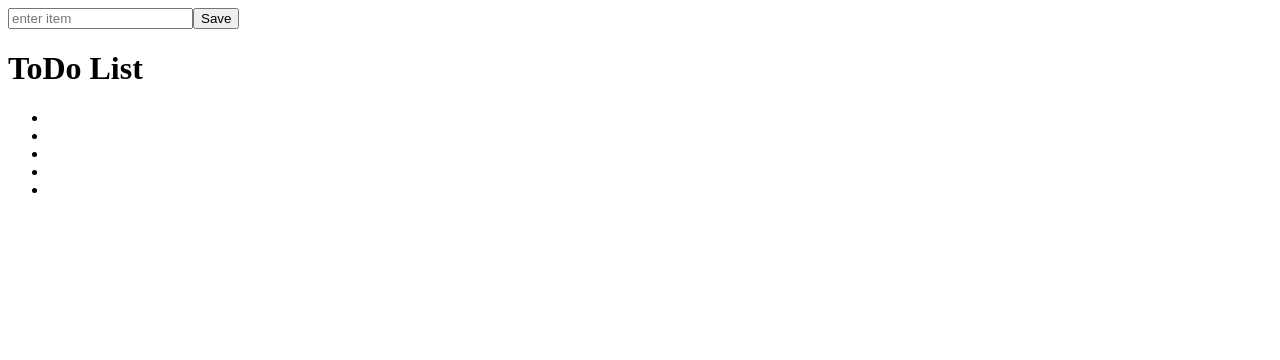
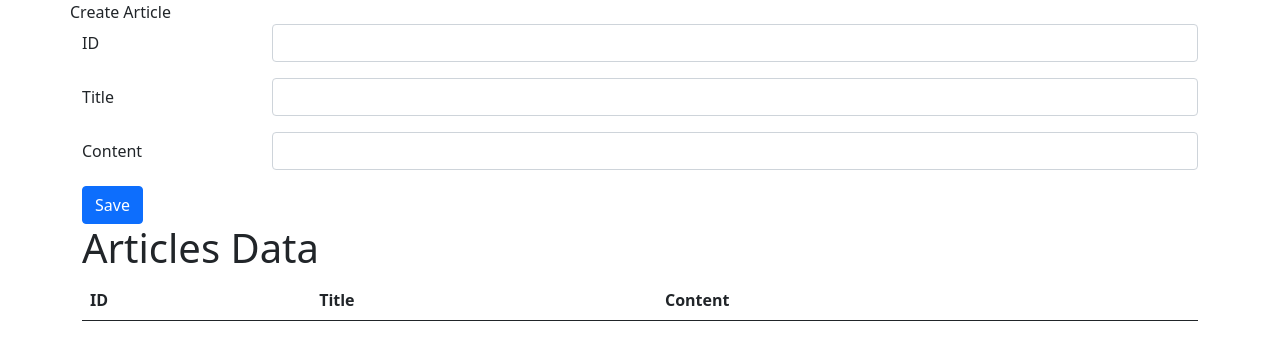
Before and after one commit to Mahi500/Full_Stack_Developer_Training, a React (Create React App) app in the folder first-react-app/: page / in a window 1280 px wide. Shown: the top 360 px of the page. Built offline with nearby package versions, Linux system fonts and the light colour scheme.

Commit message:
articles

```diff
--- a/first-react-app/public/index.html
+++ b/first-react-app/public/index.html
@@ -5,8 +5,9 @@
     <link rel="icon" href="%PUBLIC_URL%/favicon.ico" />
     <meta name="viewport" content="width=device-width, initial-scale=1" />
     <meta name="theme-color" content="#000000" />
-
-
+    <link href="https://cdn.jsdelivr.net/npm/bootstrap@5.0.2/dist/css/bootstrap.min.css" rel="stylesheet" integrity="sha384-EVSTQN3/azprG1Anm3QDgpJLIm9Nao0Yz1ztcQTwFspd3yD65VohhpuuCOmLASjC" crossorigin="anonymous">
+    <script src="https://cdn.jsdelivr.net/npm/@popperjs/core@2.9.2/dist/umd/popper.min.js" integrity="sha384-IQsoLXl5PILFhosVNubq5LC7Qb9DXgDA9i+tQ8Zj3iwWAwPtgFTxbJ8NT4GN1R8p" crossorigin="anonymous"></script>
+    <script src="https://cdn.jsdelivr.net/npm/bootstrap@5.0.2/dist/js/bootstrap.min.js" integrity="sha384-cVKIPhGWiC2Al4u+LWgxfKTRIcfu0JTxR+EQDz/bgldoEyl4H0zUF0QKbrJ0EcQF" crossorigin="anonymous"></script>
 
 
     <title>React App</title>
--- a/first-react-app/src/App.js
+++ b/first-react-app/src/App.js
@@ -1,5 +1,5 @@
 import Header from './Header';
-import User from './User';
+//import User from './User';
 import Employee from './Employee';
 import EmployeeWithFunction from './EmployeeWithFunction';
 import Company from './Company';
@@ -8,7 +8,8 @@ import {user, sayHi} from './ModuleDemo';
 import * as u from './ModuleDemo';
 import sayHello from './ModuleDemo';
 import ToDo from './ToDo';
-
+import User from './components/User';
+import Article from './components/Article';
 function App() {
 
   let msg="hello good morning";
@@ -78,6 +79,7 @@ sayHello();
   return (
 
     <div className="App">
+
       {/* <Header/>
       <Header/>
       <User name="Mahendra" type="text"/>
@@ -85,7 +87,9 @@ sayHello();
       <EmployeeWithFunction/>
       <Company Companyname="Careerx"/>
       <Employee experience="five years"/> */}
-      <ToDo/>
+      {/* <ToDo/> */}
+      {/* <User/> */}
+      <Article/>
     </div>
 
   );
--- a/first-react-app/src/ToDo.js
+++ b/first-react-app/src/ToDo.js
@@ -16,18 +16,19 @@ class ToDo extends React.Component{
 
     saveCourse(){
 
-
-       const list = [...this.state.list];
-       list.push(this.state.courseName);
-       this.setState({list:list});
-       this.state.courseName="";
-
+      let Data=document.getElementById("ToDo");
+      Data.innerHTML= Data.innerHTML + this.state.courseName +`<br/>`;
+      document.getElementById("save").value=" ";
+    //    const list = this.state.list;
+    //    list.push(this.state.courseName);
+    //    this.setState({list:list});
+     // this.state.courseName="";
 
     }
 
 
     handleChange(event){
-       this.setState({courseName:event.target.value})
+       this.setState({courseName:event.target.value});
 
     }
 
@@ -37,17 +38,20 @@ class ToDo extends React.Component{
         return(
 
             <div>
-                <input type="text" value={this.state.courseName} onChange={this.handleChange} placeholder="enter item"/>
+                <h1>ToDo List</h1>
+                <input type="text" id="save" value={this.state.courseName} onChange={this.handleChange} placeholder="enter item"/>
                 <button onClick={this.saveCourse}>Save</button>
                 <div>
-                 <h1>ToDo List</h1>
-                 <ul>
+
+                 {/* <ul>
                     <li>{this.state.list[0]}</li>
                     <li>{this.state.list[1]}</li>
                     <li>{this.state.list[2]}</li>
                     <li>{this.state.list[3]}</li>
                     <li>{this.state.list[4]}</li>
-                 </ul>
+                 </ul> */}
+                 {/* <h1>{this.state.list}</h1> */}
+                 <h1 id="ToDo"> </h1>
                 </div>
             </div>
 
--- /dev/null
+++ b/first-react-app/src/components/Article.js
@@ -0,0 +1,109 @@
+import React from 'react'
+
+
+class Article extends React.Component{
+    constructor(props){
+
+        super(props);
+
+        this.state={
+
+            articles:[],
+            article:{
+                id: "",
+                title:"",
+                content:""
+            }
+        };
+    }
+
+    onIdChange(event){
+        console.log(event.target.value);
+        this.setState({article:{...this.state.article,id:event.target.value}});
+
+    }
+
+    onTitleChange(event){
+        console.log(event.target.value);
+        this.setState({article:{...this.state.article,title:event.target.value}});
+    }
+
+    onContentChange(event){
+        console.log(event.target.value);
+        this.setState({article:{...this.state.article,content:event.target.value}});
+    }
+
+    saveData(e){
+        console.log("saving");
+        e.preventDefault();
+        let article=this.state.article;
+        let temparticles=this.state.articles;
+        temparticles.push(article);
+        this.setState({articles:temparticles,article:{...article,id:"",title:"",content:""}});
+    }
+
+
+    render(){
+        return(
+
+            <div className="container">
+            <div className="row">
+                Create Article
+            </div>
+            <form onSubmit={(e)=>this.saveData(e)}>
+            <div className="mb-3 row">
+            <label for="id" className="col-sm-2 col-form-label">ID</label>
+            <div className="col-sm-10">
+            <input type="text" readonly className="form-control" id="id" value={this.state.article.id} onChange={(event)=>this.onIdChange(event)}/>
+            </div>
+            </div>
+            <div className="mb-3 row">
+            <label for="title" className="col-sm-2 col-form-label">Title</label>
+            <div className="col-sm-10">
+            <input type="text" className="form-control" id="title" value={this.state.article.title} onChange={(event)=>this.onTitleChange(event)}/>
+            </div>
+            </div>
+            <div className="mb-3 row">
+            <label for="content" className="col-sm-2 col-form-label">Content</label>
+            <div className="col-sm-10">
+            <input type="text" className="form-control" id="content" value={this.state.article.content} onChange={(event)=>this.onContentChange(event)}/>
+            </div>
+            </div>
+            <div>
+            <button type="submit" className="btn btn-primary">Save</button>
+            </div>
+            </form>
+            <h1>Articles Data</h1>
+            <table class="table">
+  <thead>
+    <tr>
+      <th scope="col">ID</th>
+      <th scope="col">Title</th>
+      <th scope="col">Content</th>
+    </tr>
+  </thead>
+  <tbody>
+    {
+        this.state.articles.map((item)=>{
+
+            return <tr>
+                <td>{item.id}</td>
+                <td>{item.title}</td>
+                <td>{item.content}</td>
+                </tr>
+
+
+
+             })
+
+
+    }
+  </tbody>
+</table>
+            </div>
+
+        )
+    }
+}
+
+export default Article
--- /dev/null
+++ b/first-react-app/src/components/User.js
@@ -0,0 +1,52 @@
+import React from 'react';
+
+class User extends React.Component{
+    constructor(props){
+        super(props);
+        this.state={
+
+            name:""
+        }
+        // this.handleClick1=this.handleClick1.bind(this);
+    }
+
+    // handleClick1(event){
+
+    //     console.log("clicked1",event);
+    //     this.setState({name:"Mahendra"});
+    // }
+    // handleClick2(event){
+
+    //     console.log("clicked2",event);
+    //     this.setState({name:"Mahendra"});
+    // }
+    handleClick3 = (event)=>{
+
+        console.log("clicked3",event);
+        this.setState({name:"Mahendra"});
+    }
+    // handleClick4(event){
+
+    //     console.log("clicked4",event);
+    //     this.setState({name:"Mahendra"});
+    // }
+
+    render(){
+
+        return(
+
+            <div>
+             <h1>Hello I am in Components User {this.state.name} </h1>
+             {/* <button onClick={this.handleClick1}>Click1</button>
+             <button onClick={this.handleClick2.bind(this)}>Click2</button> */}
+             <button onClick={this.handleClick3}>Click3</button>
+             {/* <button onClick={(event)=>this.handleClick4(event)}>Click4</button> */}
+            </div>
+
+
+        )
+    }
+}
+
+
+export default User;
```
Also changed, not shown: 1 other file (tests, documents, lock files or other folders).
